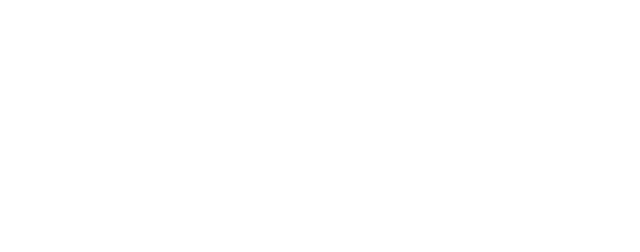
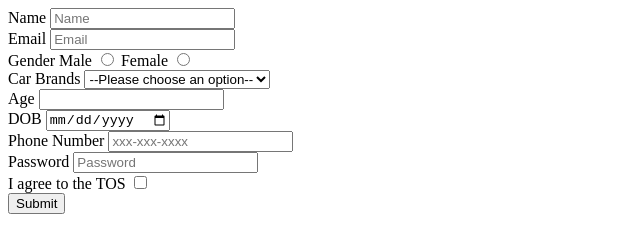
Before and after one commit to acciojob/signup-form-car-DiveshRampal, a website: page main.html in a window 1280 px wide. Shown: the whole page, without its empty margins (0-640 px from the left). Drawn offline with Linux system fonts and the light colour scheme.

Commit message:
created a submission

```diff
--- a/main.html
+++ b/main.html
@@ -10,6 +10,45 @@
 	<!-- the entire body must be written by student -->
     <script type="text/javascript" src="./script.js">
 </script>
+<form action="#" method="post">
+	<label for="name">Name</label>
+	<input id="name" type="text" required placeholder="Name"><br>
+
+	<label for="email">Email</label>
+	<input id="email" type="email" required placeholder="Email"><br>
+
+	<label>Gender</label>
+	<label for="gender_m">Male</label>
+	<input id="gender_m" type="radio" required name="Gender">
+
+	<label for="gender_f">Female</label>
+	<input id="gender_f" type="radio" required name="Gender"><br>
+
+	<label for ="cars">Car Brands</label>
+	<select id ="cars" required>
+        <option value="">--Please choose an option--</option>
+        <option value="brand1">Brand 1</option>
+        <option value="brand2">Brand 2</option>
+    </select><br>
+
+	<label for="age">Age</label>
+	<input id="age" type="Number" required><br>
+
+	<label for="dob">DOB</label>
+	<input id="dob" type="date" required><br>
+
+	<label for="tel">Phone Number</label>
+	<input id="tel" type="tel" placeholder="xxx-xxx-xxxx"><br>
+
+
+	<label for="password">Password</label>
+	<input id="password" type="password" placeholder="Password"><br>
+
+	<label for="tos">I agree to the TOS</label>
+	<input id ="tos" type="checkbox" value="Yes" required><br>
+
+	<button type="submit">Submit</button>
+</form>
 
 </body>
 
```
